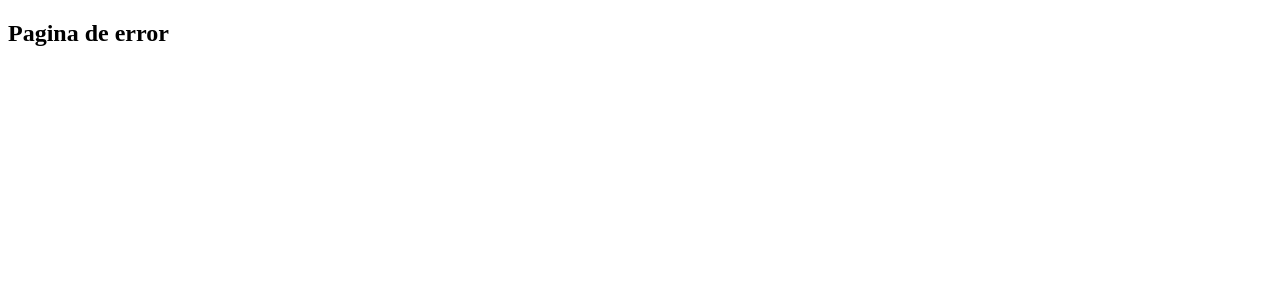
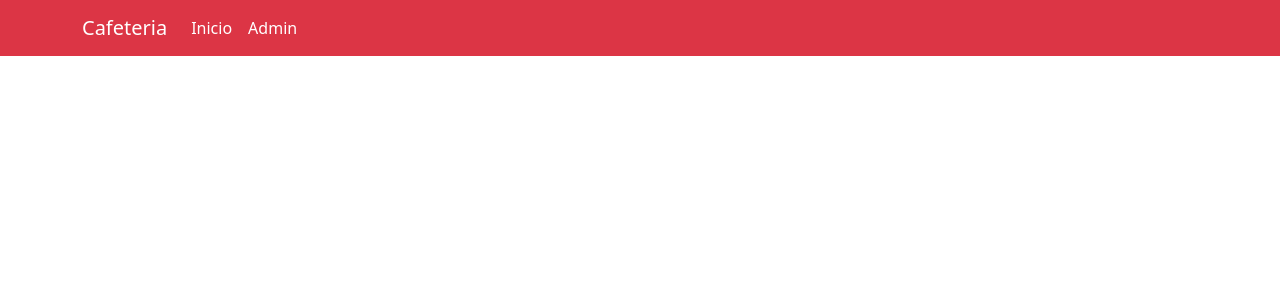
Before and after one commit to Alvaro-Gendo/Cafe-Vespa, a React (Create React App) app: page /nav in a window 1280 px wide. Shown: the top 300 px of the page. Built offline with nearby package versions, Linux system fonts and the light colour scheme.

Commit message:
agruege navbar

```diff
--- a/src/App.jsx
+++ b/src/App.jsx
@@ -1,7 +1,9 @@
 import { BrowserRouter, Routes, Route } from "react-router-dom"
+import Menu from "./components/common/Menu";
 import Admin from "./components/views/Admin";
 import Error404 from "./components/views/Error404";
 import Inicio from "./components/views/Inicio";
+import "bootstrap/dist/css/bootstrap.min.css"
 
 function App() {
   return (
@@ -9,6 +11,7 @@ function App() {
       <Routes>
         <Route exact path="/" element={<Inicio></Inicio>}></Route>
         <Route exact path="/administrador" element={<Admin></Admin>}/>
+        <Route exact path="/nav" element={<Menu></Menu>}/>
         <Route path="*" element={<Error404></Error404>}/>
       </Routes>
     </BrowserRouter>
--- a/src/components/common/Menu.jsx
+++ b/src/components/common/Menu.jsx
@@ -1,9 +1,20 @@
+import {Container, Nav, Navbar } from "react-bootstrap";
+
 
 const Menu = () => {
     return (
-        <div>
-            <h2>Este es el navbar</h2>
-        </div>
+        <Navbar bg="danger"  expand="lg">
+        <Container>
+          <Navbar.Brand href="/"  className="text-white" >Cafeteria</Navbar.Brand>
+          <Navbar.Toggle aria-controls="basic-navbar-nav" />
+          <Navbar.Collapse id="basic-navbar-nav">
+            <Nav className="me-auto">
+              <Nav.Link  className="text-white" href="/">Inicio</Nav.Link>
+              <Nav.Link  className="text-white" href="/administrador">Admin</Nav.Link>
+            </Nav>
+          </Navbar.Collapse>
+        </Container>
+      </Navbar>
     );
 };
 
```
